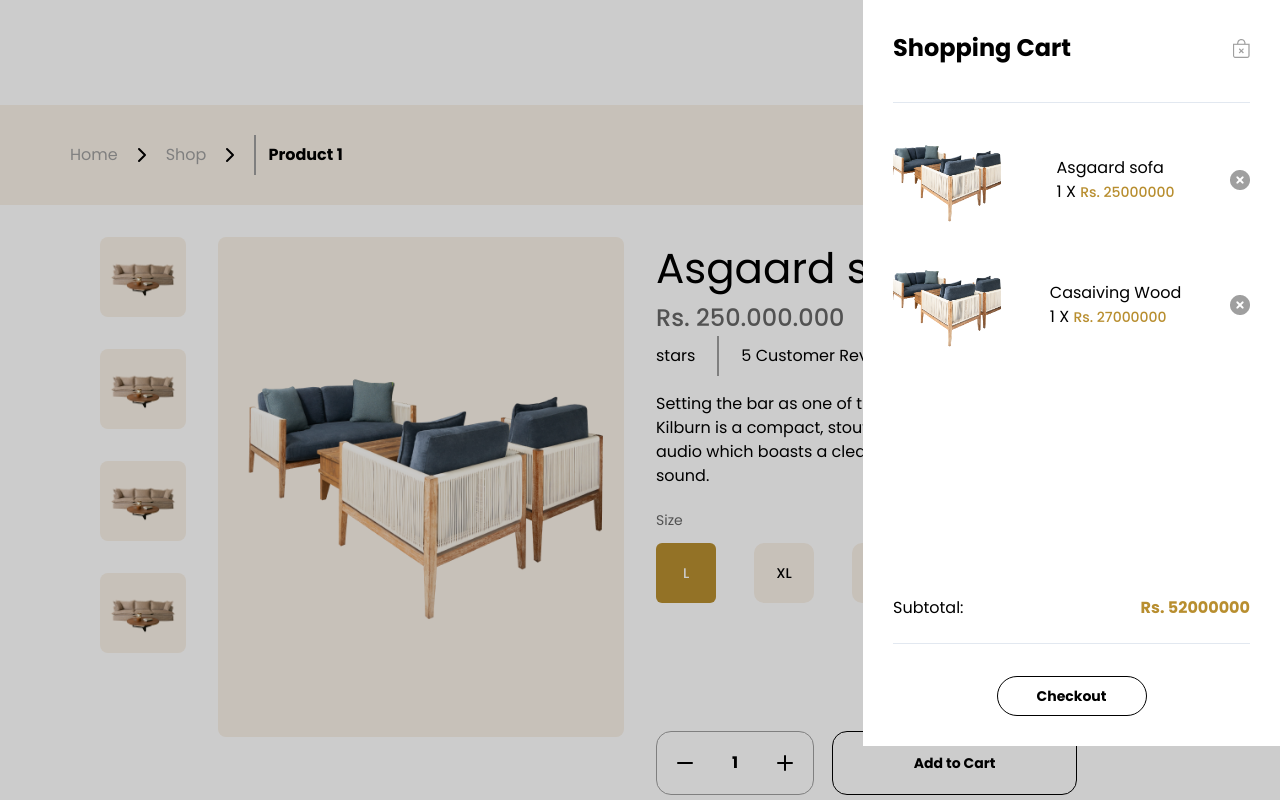
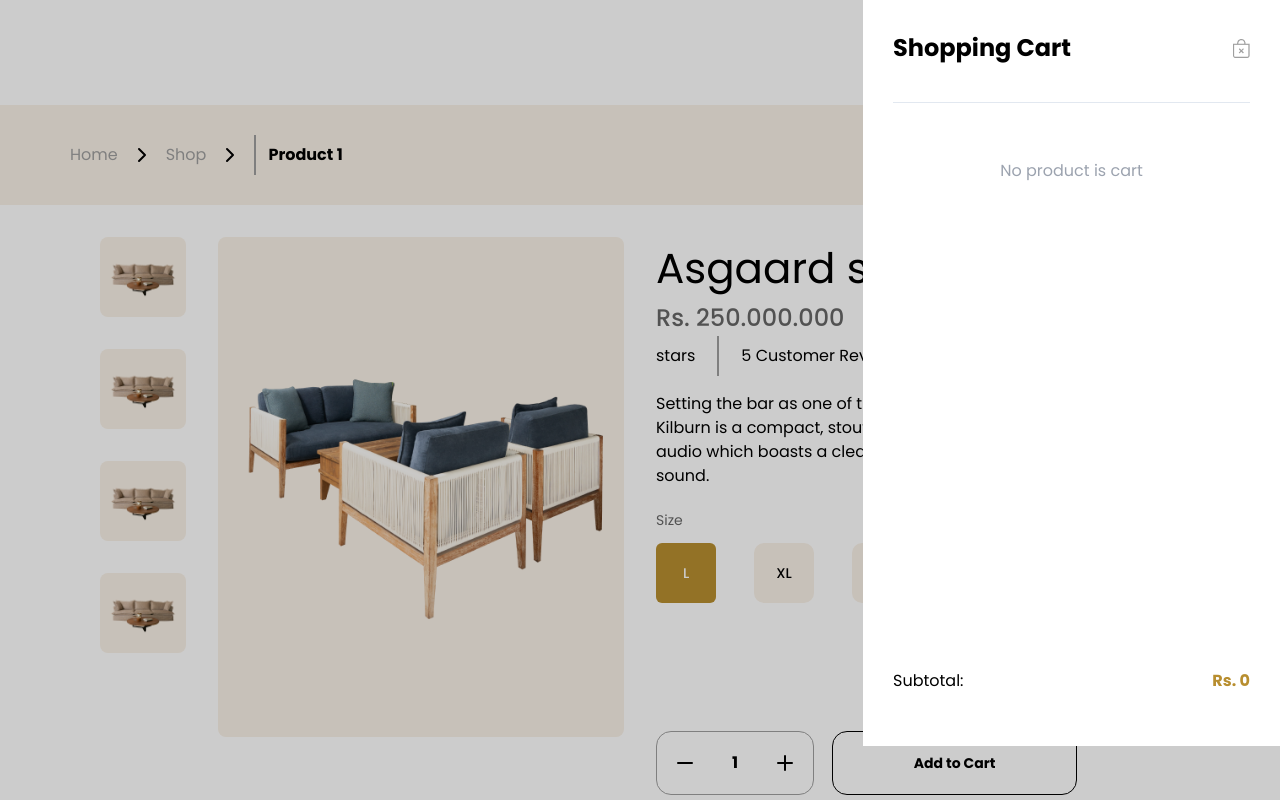
Before and after one commit to PerpetuumG/furniro_nat, a Next.js app: page /shop/product/1 in a window 1280 px wide. Both pictures are taken after a click on the picture 1208 px from the left and 36 px from the top of the page. Shown: the top 800 px of the page. Built offline with nearby package versions, Linux system fonts and the light colour scheme.

Commit message:
add jotai

```diff
--- a/package.json
+++ b/package.json
@@ -19,6 +19,7 @@
     "clsx": "^2.1.1",
     "framer-motion": "^11.2.11",
     "input": "^1.0.1",
+    "jotai": "^2.8.3",
     "lucide-react": "^0.395.0",
     "next": "14.2.4",
     "react": "^18",
--- a/src/components/sections/shop/CartSection.tsx
+++ b/src/components/sections/shop/CartSection.tsx
@@ -2,26 +2,11 @@ import { Separator } from '@/components/ui/separator';
 import { useEffect, useState } from 'react';
 import { useRouter } from 'next/navigation';
 import MainButton from '@/components/common/MainButton';
+import { useAtom } from 'jotai';
+import { cartAtom } from '@/storage/jotai';
 
 const CartSection = ({ toggleShowCart }: { toggleShowCart: () => void }) => {
-  const data = [
-    {
-      id: 1,
-      productImageUrl: '/images/sofa.png',
-      productName: 'Asgaard sofa',
-      quantity: 1,
-      unitPrice: 25000000,
-    },
-    {
-      id: 2,
-      productImageUrl: '/images/sofa.png',
-      productName: 'Casaiving Wood',
-      quantity: 1,
-      unitPrice: 27000000,
-    },
-  ];
-
-  const [products, setProducts] = useState(data);
+  const [products, setProducts] = useAtom(cartAtom);
   const [subTotal, setSubTotal] = useState(0);
   const router = useRouter();
 
@@ -108,7 +93,7 @@ const CartSection = ({ toggleShowCart }: { toggleShowCart: () => void }) => {
             </div>
           </div>
         ) : (
-            <div></div>
+          <div></div>
         )}
       </div>
     </div>
--- a/src/components/sections/shop/product-detail/ProductDetailShowcaseSection.tsx
+++ b/src/components/sections/shop/product-detail/ProductDetailShowcaseSection.tsx
@@ -9,8 +9,11 @@ import {
   PaginationLink,
 } from '@/components/ui/pagination';
 import MainButton from '@/components/common/MainButton';
-import {useEffect, useState} from 'react';
+import { useEffect, useState } from 'react';
 import { MinusIcon, PlusIcon } from 'lucide-react';
+import { PRODUCTS } from '@/lib/constants';
+import { useAtom } from 'jotai';
+import { cartAtom } from '@/storage/jotai';
 
 const ProductDetailShowcaseSection = ({ productId }: { productId: string }) => {
   const MAX_QUANTITY = 5;
@@ -56,6 +59,8 @@ const ProductDetailShowcaseSection = ({ productId }: { productId: string }) => {
   const [quantity, setQuantity] = useState<number>(1);
   const [isMounted, setIsMounted] = useState(false);
 
+  const [cart, setCart] = useAtom(cartAtom);
+
   const handleQuantityIncrement = () => {
     if (quantity === MAX_QUANTITY) return;
     setQuantity(quantity + 1);
@@ -64,6 +69,48 @@ const ProductDetailShowcaseSection = ({ productId }: { productId: string }) => {
   const handleQuantityDecrement = () => {
     if (quantity === 1) return;
     setQuantity(quantity - 1);
+  };
+
+  const handleAddToCart = () => {
+    const productInCart = cart.find(product => product.id === productId);
+
+    // NOTE: When we already have the product in the cart [EXISTING PRODUCT]
+    if (productInCart) {
+      let updatedProducts = [];
+
+      const productObject: IProduct = {
+        id: productId,
+        productImageUrl: productInCart?.productImageUrl,
+        productName: productInCart?.productName,
+        quantity,
+        unitPrice: Number(productInCart?.unitPrice),
+      };
+
+      // NOTE: Remove it from cart & set afresh
+      const filteredProducts = cart.filter(product => product.id !== productId);
+
+      updatedProducts = filteredProducts;
+      updatedProducts.push(productObject);
+
+      setCart(updatedProducts);
+    }
+
+    // NOTE: When we don't have the product already in the cart [FRESH PRODUCT]
+    if (!productInCart) {
+      const product = PRODUCTS.find(product => {
+        return product.id === productId;
+      });
+
+      const productObject: IProduct = {
+        id: productId,
+        productImageUrl: product?.imageUrl,
+        productName: product?.title,
+        quantity: quantity,
+        unitPrice: Number(product?.price),
+      };
+
+      setCart(prevProducts => [...prevProducts, productObject]);
+    }
   };
 
   useEffect(() => {
@@ -156,6 +203,7 @@ const ProductDetailShowcaseSection = ({ productId }: { productId: string }) => {
               classes={
                 'h-16 bg-white text-black border border-black rounded-[15px] hover:cursor-pointer hover:bg-white'
               }
+              action={handleAddToCart}
             />
           </div>
         </div>
--- /dev/null
+++ b/src/storage/jotai/index.ts
@@ -0,0 +1,5 @@
+import { atomWithStorage } from 'jotai/utils';
+
+const cartAtom = atomWithStorage<IProduct[]>('CART_ITEMS', []);
+
+export { cartAtom };
```
Also changed, not shown: src/types/index.d.ts (added, +7 -0 lines), 1 other file (tests, documents, lock files or other folders).
